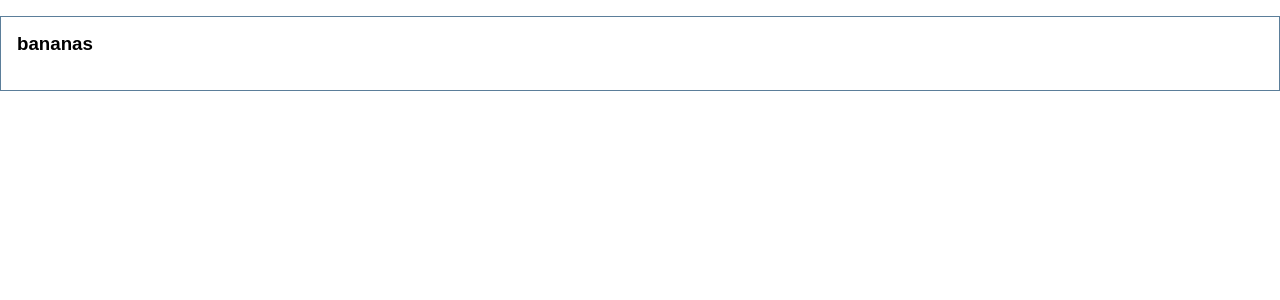
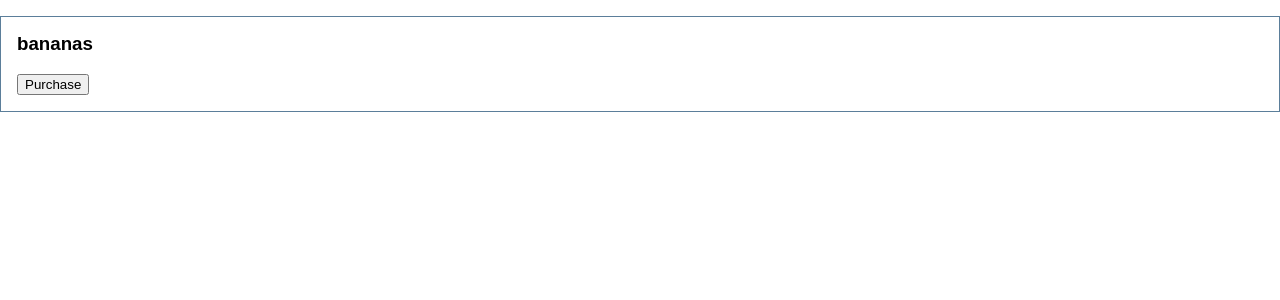
Before and after one commit to gness1804/grocery-list-testing, a React (Create React App) app: page / in a window 1280 px wide. Shown: the top 300 px of the page. Built offline with nearby package versions, Linux system fonts and the light colour scheme.

Commit message:
first purchased test passes

```diff
--- a/src/Grocery.js
+++ b/src/Grocery.js
@@ -8,6 +8,7 @@ const Grocery = ({ name, quantity, notes, purchased, starred, onPurchase, onStar
       <h3>{name}</h3>
       { quantity ? <p className="Grocery-quantity">Quantity: {quantity}</p> : ''}
       {notes ? <p className="Grocery-notes">Notes: {notes}</p> : ''}
+      <button className="Grocery-purchase">{purchased ? 'Unpurchase' : 'Purchase'}</button>
     </article>
   );
 };
```
Also changed, not shown: 1 other file (tests, documents, lock files or other folders).
